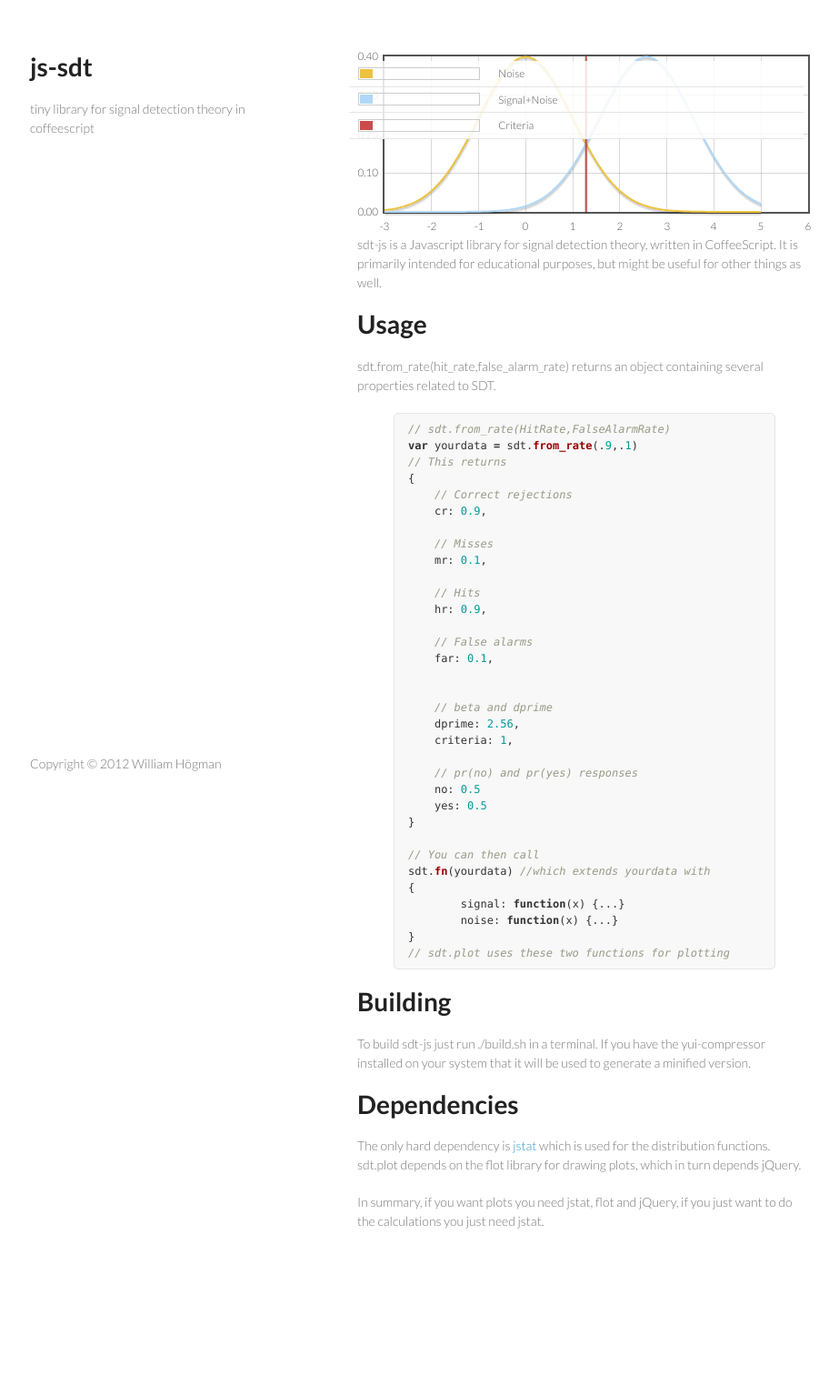
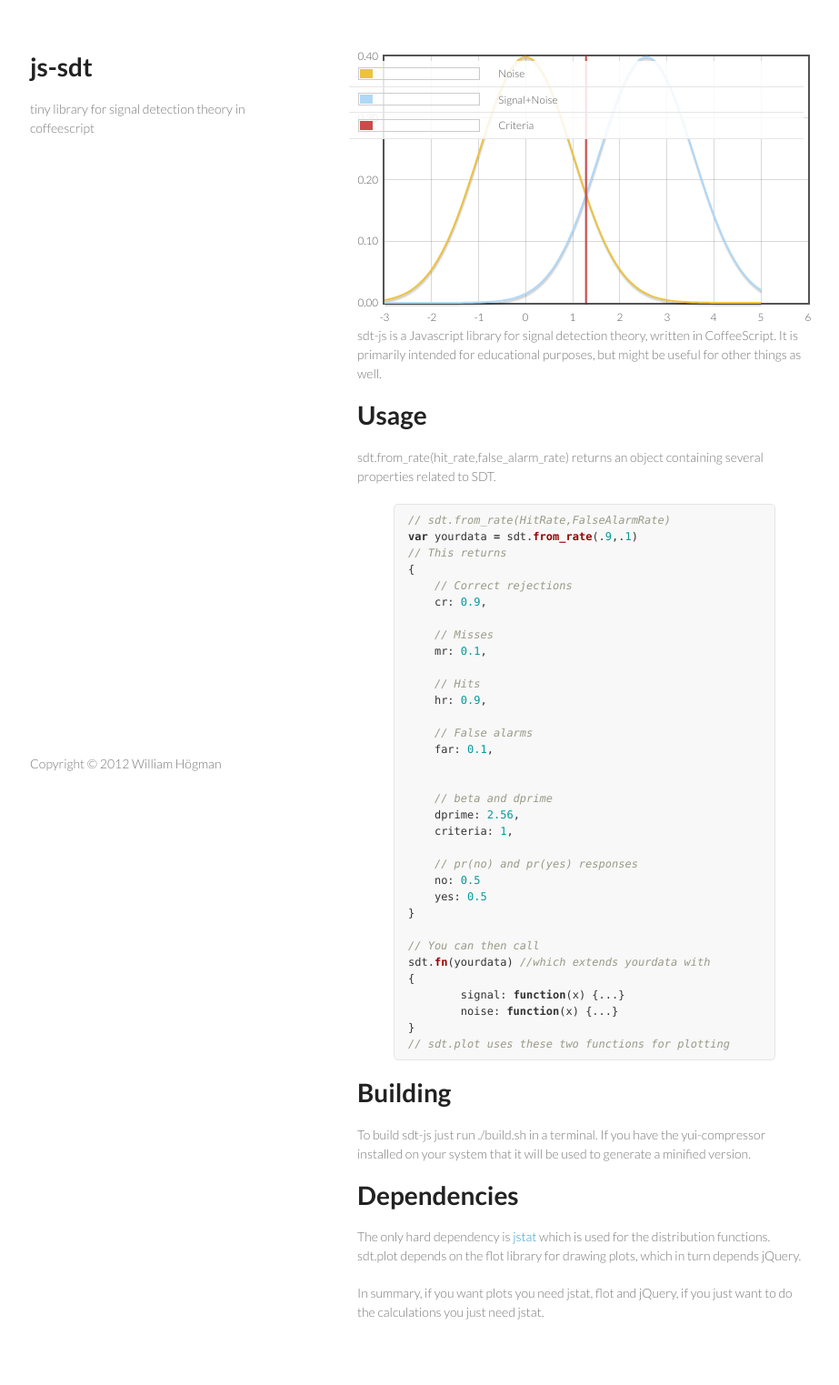
Before and after one commit to williamhogman/js-sdt, a Jekyll site: the page built from index.markdown, in a window 1280 px wide. Shown: the whole page at 91% size, without its empty margins (177-1100 px from the left). Built offline with Jekyll 4.4.1, drawn with Linux system fonts in a browser that asks for light colours; nearby versions of some CDN libraries; before the commit the page ends 1423 px from its top, so only the background shows below that.

Commit message:
fixed graph1 style

```diff
--- a/stylesheets/styles.css
+++ b/stylesheets/styles.css
@@ -185,7 +185,7 @@ footer {
 
 
 #graph1 {
-    height: 200px;
+    height: 300px;
 }
 
 
```
